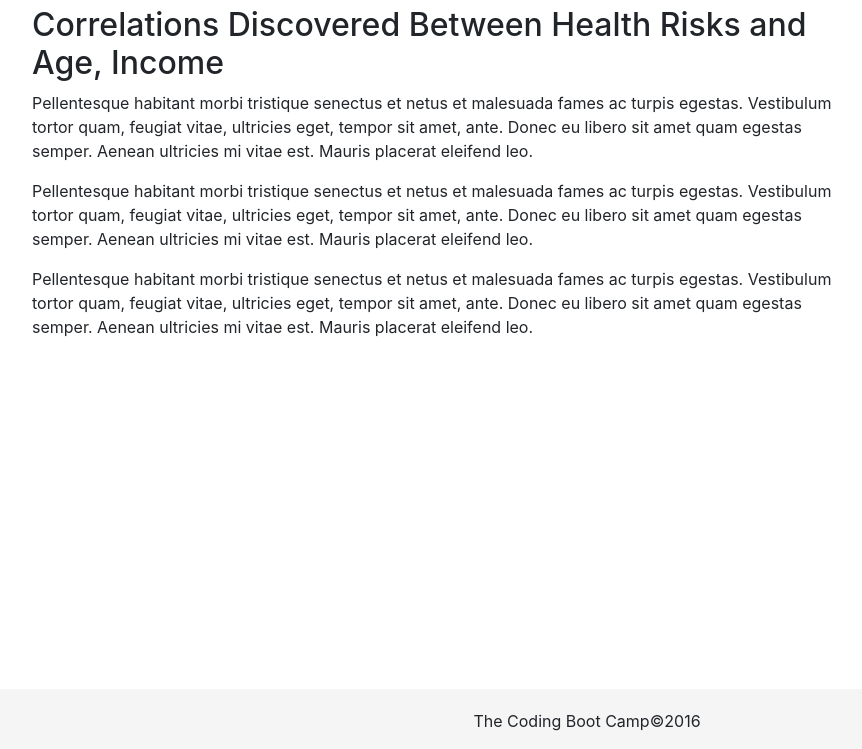
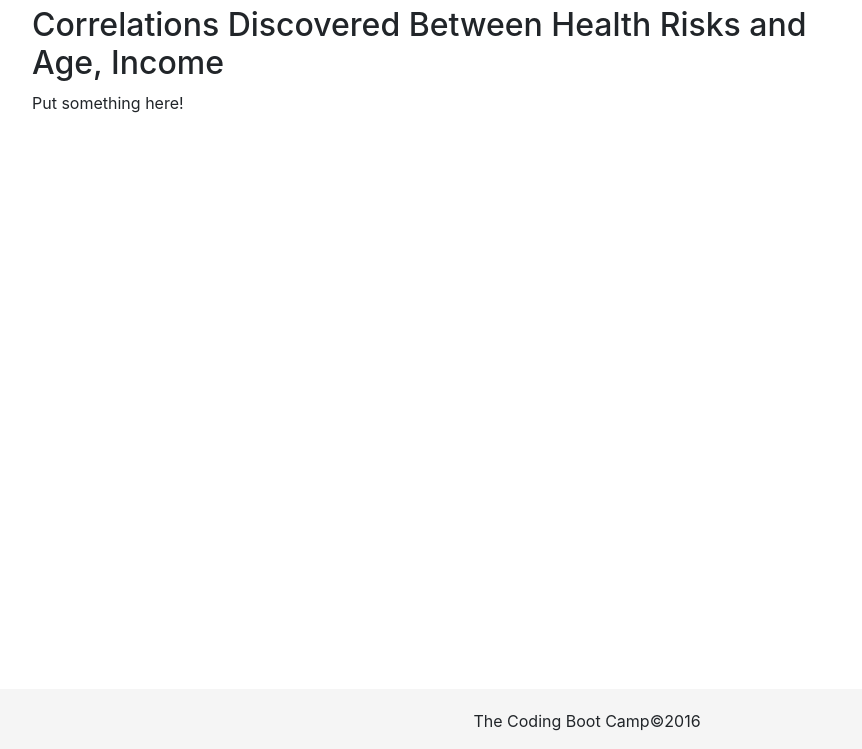
Before and after one commit to SaltireSequence/d3-challenge, a plain HTML site: page index.html in a window 1280 px wide. Shown: the part 51-800 px from the top of the page, without its empty margins (53-915 px from the left). Drawn offline with nearby package versions, Linux system fonts and the light colour scheme.

Commit message:
Update index.html

```diff
--- a/index.html
+++ b/index.html
@@ -28,17 +28,7 @@
       <div class="col-xs-12  col-md-9">
         <div class="article">
           <h2>Correlations Discovered Between Health Risks and Age, Income</h2>
-          <p>Pellentesque habitant morbi tristique senectus et netus et malesuada fames ac turpis egestas. Vestibulum tortor
-            quam, feugiat vitae, ultricies eget, tempor sit amet, ante. Donec eu libero sit amet quam egestas semper. Aenean
-            ultricies mi vitae est. Mauris placerat eleifend leo.</p>
-
-          <p>Pellentesque habitant morbi tristique senectus et netus et malesuada fames ac turpis egestas. Vestibulum tortor
-            quam, feugiat vitae, ultricies eget, tempor sit amet, ante. Donec eu libero sit amet quam egestas semper. Aenean
-            ultricies mi vitae est. Mauris placerat eleifend leo.</p>
-
-          <p>Pellentesque habitant morbi tristique senectus et netus et malesuada fames ac turpis egestas. Vestibulum tortor
-            quam, feugiat vitae, ultricies eget, tempor sit amet, ante. Donec eu libero sit amet quam egestas semper. Aenean
-            ultricies mi vitae est. Mauris placerat eleifend leo.</p>
+          <p>Put something here!</p>
         </div>
       </div>
     </div>
```
